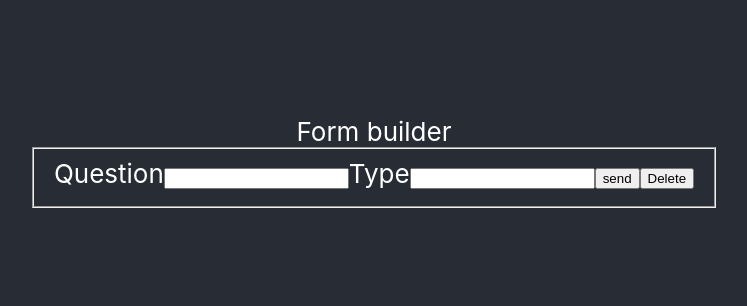
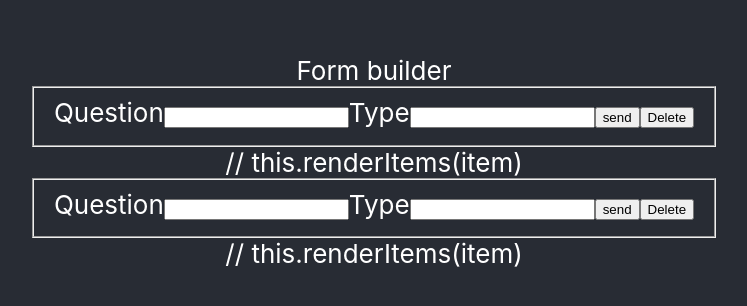
Before and after one commit to pawellicznerski/form-builder, a React (Create React App) app: page / in a window 1280 px wide. Shown: the part 238-544 px from the top of the page, without its empty margins (266-1013 px from the left). Built offline with nearby package versions, Linux system fonts and the light colour scheme.

Commit message:
adding form

```diff
--- a/src/components/Form.js
+++ b/src/components/Form.js
@@ -2,7 +2,7 @@ import React, {Component} from 'react';
 
 class Form extends Component{
   constructor(props){
-    super(props);
+    super(props)
     this.state={
       question:'',
       type:''
@@ -26,6 +26,7 @@ class Form extends Component{
     e.preventDefault();
     console.log(this.state.question,this.state.type);
   }
+
   render(){
     return(
       <form onSubmit={this.handleSubmit.bind(this)}>
--- /dev/null
+++ b/src/components/FormBuilder.js
@@ -0,0 +1,46 @@
+import React, {Component} from 'react';
+import Form from './Form';
+
+
+class FormBuilder extends Component{
+  constructor(props){
+    super(props);
+    this.state={
+      form:[{
+        id:1,
+        type:'text',
+        question:"What car",
+        subform:{
+          id:1,
+          type:'text',
+          question:"What car",
+        }
+      },{
+        id:2,
+        type:'text',
+        question:"What car",
+      }
+      ]
+    }
+  }
+
+
+  renderItems(form) {
+      return form.map((item, index) => <div>
+      <Form key={index} />
+      // this.renderItems(item)
+      </div>);
+      // return (
+      //   <Form/>
+      // )
+  }
+  render(){
+    return(
+       <div>
+         {this.renderItems(this.state.form)}
+       </div>
+    )
+  }
+}
+
+export default FormBuilder;
--- a/src/components/main.js
+++ b/src/components/main.js
@@ -1,5 +1,5 @@
 import React, {Component} from 'react';
-import Form from './Form';
+import FormBuilder from './FormBuilder';
 
 class Main extends Component{
   constructor(props){
@@ -29,7 +29,7 @@ class Main extends Component{
       )
     } else {
       return (
-          <Form/>
+          <FormBuilder/>
       )
     }
   }
```
Lines whose indentation alone changed are shown as unchanged.
